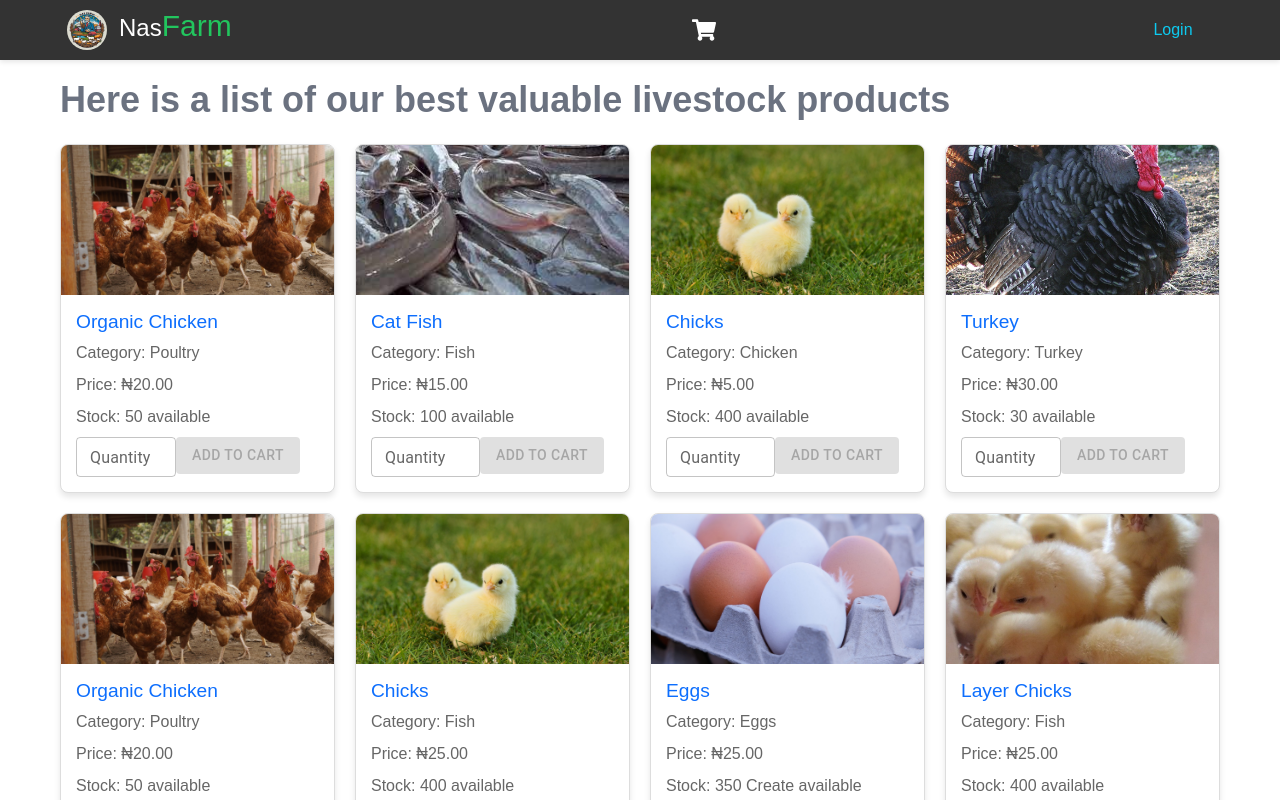
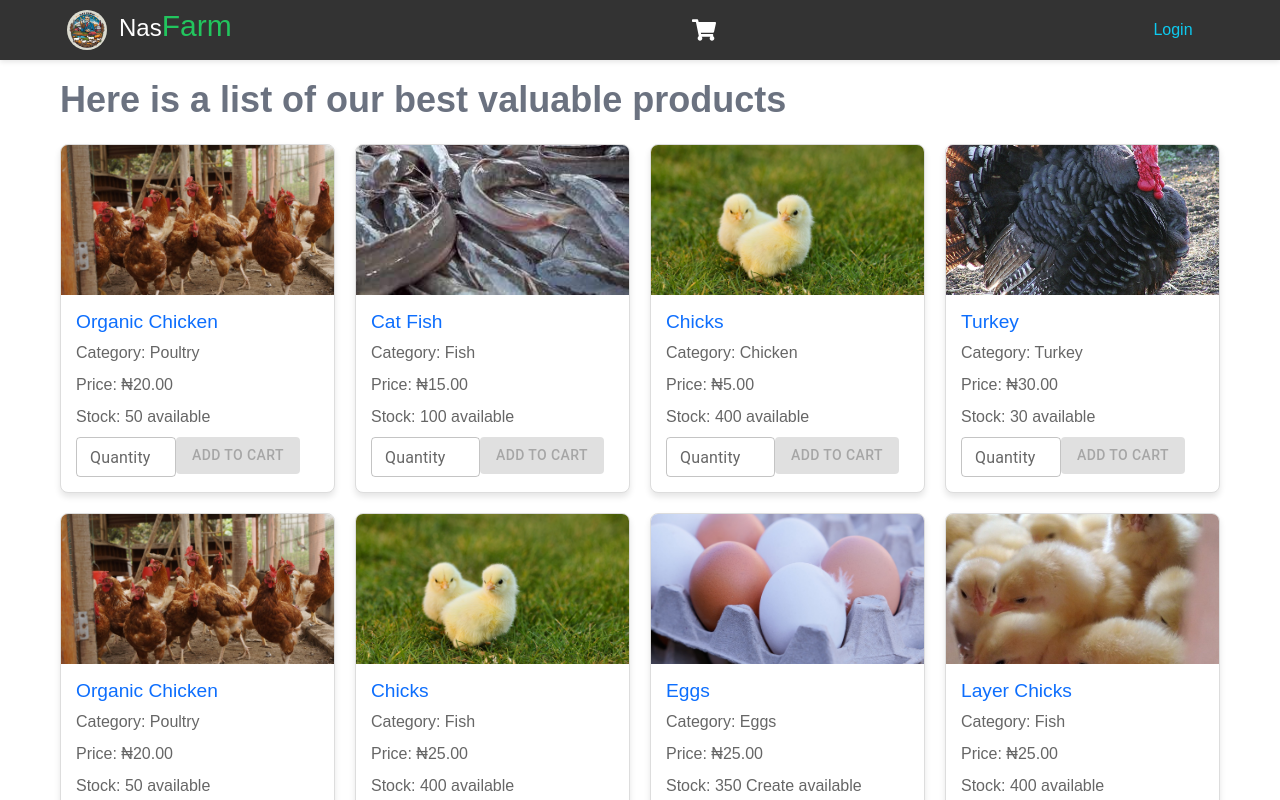
Before and after one commit to bolaji2274/backend-conf, a React (Create React App) app in the folder frontend/: page /store in a window 1280 px wide. Shown: the top 800 px of the page. Built offline with nearby package versions, Linux system fonts and the light colour scheme.

Commit message:
product section modified for input listing

```diff
--- a/frontend/src/pages/Product.js
+++ b/frontend/src/pages/Product.js
@@ -1,6 +1,3 @@
-// src/components/ProductList.js
-// eslint-disable-next-line
-
 import React, { useState } from 'react';
 import { Typography, Button, TextField } from "@mui/material";
 import { motion } from "framer-motion";
--- a/frontend/src/pages/Services.js
+++ b/frontend/src/pages/Services.js
@@ -1,6 +1,5 @@
 import React from 'react'
 import { motion } from 'framer-motion';
-// import { Link, Element } from "react-scroll";
 import { Container, Typography, Grid, Button, Box } from "@mui/material";
 
 import servicesImage from '../assets/images/chicken-3.jpg'
--- a/frontend/src/pages/StoreProduct.js
+++ b/frontend/src/pages/StoreProduct.js
@@ -1,4 +1,3 @@
-// ProductList.js
 import React, { useState } from 'react';
 import { motion } from 'framer-motion';
 import { Typography, Button, TextField } from "@mui/material";
@@ -39,7 +38,7 @@ const StoreProduct = () => {
           whileInView={{ opacity: 1 }}
           transition={{ delay: 0.3 }}
         >
-          Here is a list of our best valuable livestock products
+          Here is a list of our best valuable products
         </motion.h2>
         <div className="product-grid">
           {products.map((product) => (
```
